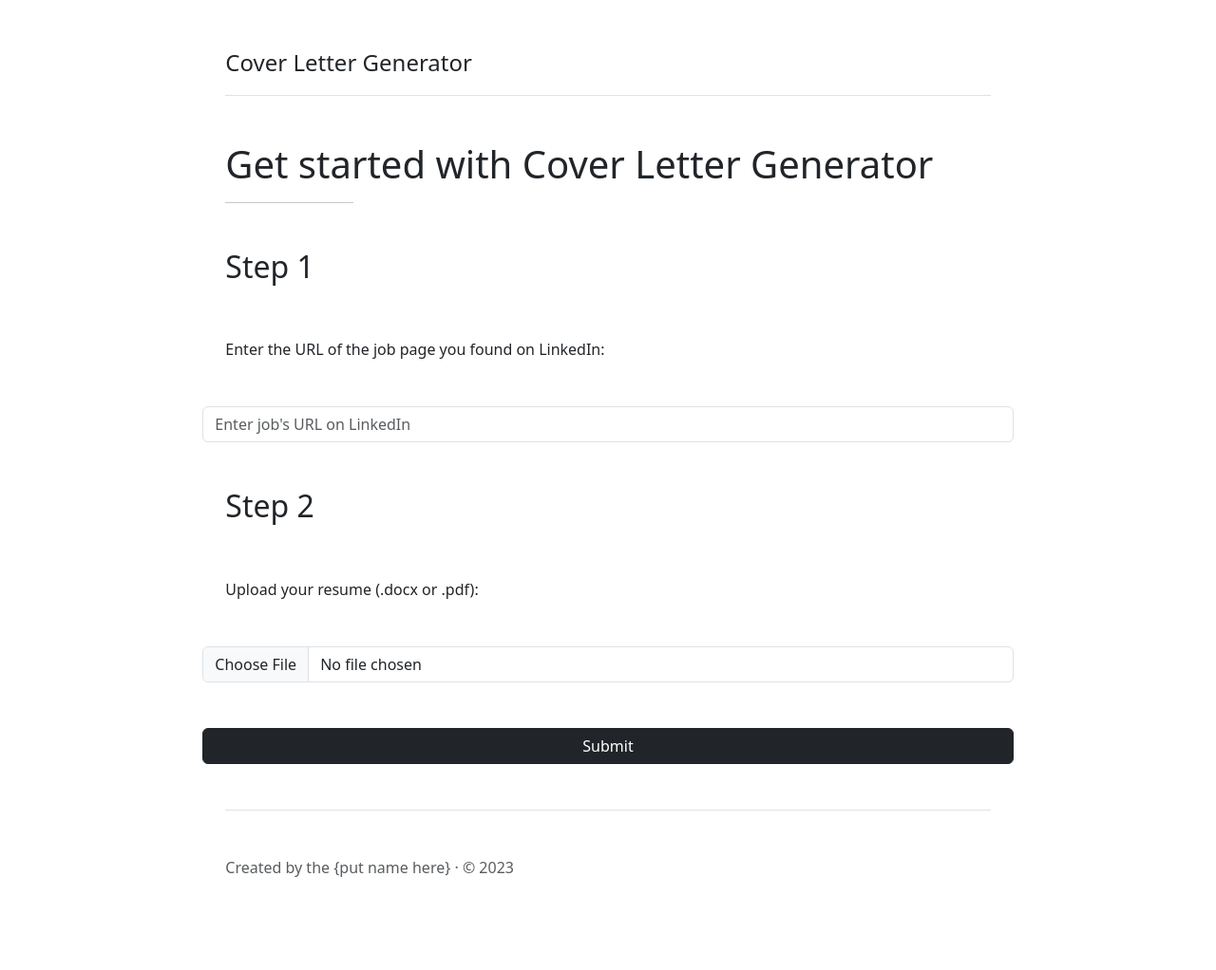
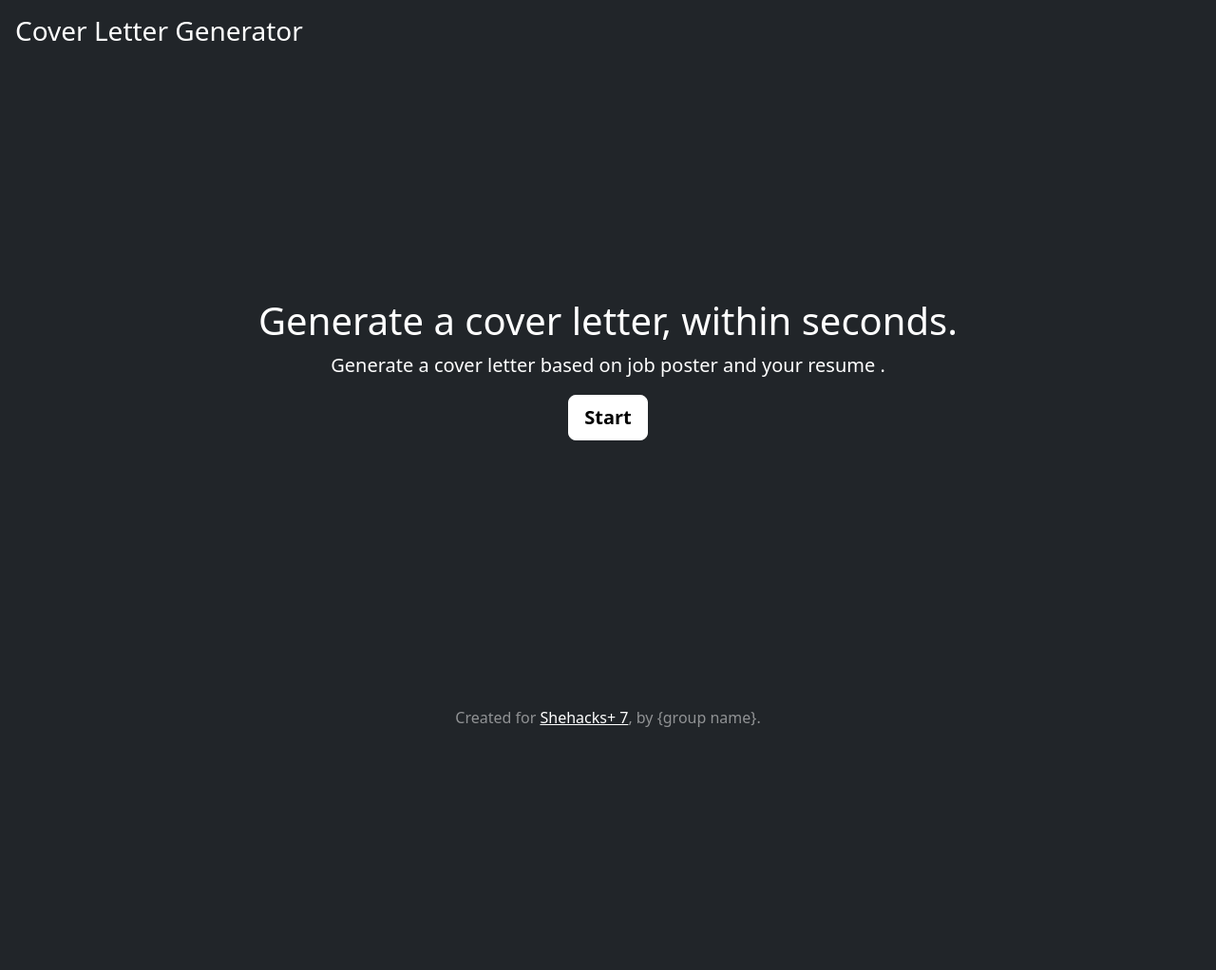
Before and after one commit to JennyHo5/cover-letter-generator, a Flask app: page / in a window 1280 px wide. Shown: the whole page at 95% size. After the commit the page ends 766 px from the top, so only its background shows below. Run offline with Flask 2, Linux system fonts and the light colour scheme; some libraries are stand-ins or nearby versions.

Commit message:
finish get and post method on three pages

```diff
--- a/app.py
+++ b/app.py
@@ -5,17 +5,28 @@ app = Flask(__name__)
 from crawler import crawl
 from resume_pdf import get_resume
 
-
 @app.route('/')
 def index():
-    return render_template('input.html')
+    return render_template('home.html')
 
-@app.route('/test', methods=['POST'])
-def test():
-    output = request.get_json()
-    result = json.loads(output)
-    url = crawl(result.get("job"))
-    print(url)
-    resume = get_resume(result.get("resume"))
-    print(resume)
-    return result
+
+@app.route('/output.html', methods=['GET', 'POST'])
+def output():
+    return render_template('output.html')
+
+
+@app.route('/input.html', methods=['GET', 'POST'])
+def input():
+    if request.method == "POST":
+        output = request.get_json()
+        result = json.loads(output)
+        url = crawl(result.get("job")).strip()
+        print(url)
+        resume = get_resume(result.get("resume"))
+        print(resume)
+        return render_template('output.html', value = url)
+    else:
+        return render_template("input.html")
+
+if __name__ == '__main__':
+   app.run()
--- a/templates/home.html
+++ b/templates/home.html
@@ -4,23 +4,10 @@
   <head>
     <meta charset="utf-8">
     <meta name="viewport" content="width=device-width, initial-scale=1">
-    <meta name="description" content="">
-    <meta name="author" content="Mark Otto, Jacob Thornton, and Bootstrap contributors">
     <meta name="generator" content="Hugo 0.108.0">
     <title>Cover Letter Generator</title>
 
-    <link rel="canonical" href="https://getbootstrap.com/docs/5.3/examples/cover/">
-
 <link href="https://cdn.jsdelivr.net/npm/bootstrap@5.3.0-alpha1/dist/css/bootstrap.min.css" rel="stylesheet" integrity="sha384-GLhlTQ8iRABdZLl6O3oVMWSktQOp6b7In1Zl3/Jr59b6EGGoI1aFkw7cmDA6j6gD" crossorigin="anonymous">
-
-    <!-- Favicons -->
-<link rel="apple-touch-icon" href="/docs/5.3/assets/img/favicons/apple-touch-icon.png" sizes="180x180">
-<link rel="icon" href="/docs/5.3/assets/img/favicons/favicon-32x32.png" sizes="32x32" type="image/png">
-<link rel="icon" href="/docs/5.3/assets/img/favicons/favicon-16x16.png" sizes="16x16" type="image/png">
-<link rel="manifest" href="/docs/5.3/assets/img/favicons/manifest.json">
-<link rel="mask-icon" href="/docs/5.3/assets/img/favicons/safari-pinned-tab.svg" color="#712cf9">
-<link rel="icon" href="/docs/5.3/assets/img/favicons/favicon.ico">
-<meta name="theme-color" content="#712cf9">
 
 
     <!-- Custom styles for this template -->
@@ -44,7 +31,7 @@
   </main>
 
   <footer class="mt-auto text-white-50">
-    <p>Created for <a href="https://getbootstrap.com/" class="text-white">Shehacks+ 7</a>, by {group name}.</p>
+    <p>Created for <a href="https://shehacks-7.devpost.com/?preview_token=kd4WfxSA0YgVT6IaA1TcjHT8%2FHKHIx544Ee0blYkA2I%3D" class="text-white">Shehacks+ 7</a>, by {group name}.</p>
   </footer>
 </div>
 
--- a/templates/input.html
+++ b/templates/input.html
@@ -5,12 +5,7 @@
   <meta charset="utf-8">
   <meta name="viewport" content="width=device-width, initial-scale=1">
   <meta name="description" content="">
-  <meta name="author" content="Mark Otto, Jacob Thornton, and Bootstrap contributors">
-  <meta name="generator" content="Hugo 0.108.0">
   <title>Cover Letter Generator</title>
-
-
-  <link rel="canonical" href="https://getbootstrap.com/docs/5.3/examples/starter-template/">
 
 
   <link href="https://cdn.jsdelivr.net/npm/bootstrap@5.3.0-alpha1/dist/css/bootstrap.min.css" rel="stylesheet" integrity="sha384-GLhlTQ8iRABdZLl6O3oVMWSktQOp6b7In1Zl3/Jr59b6EGGoI1aFkw7cmDA6j6gD" crossorigin="anonymous">
@@ -33,13 +28,14 @@
       <div class="row g-5">
 
         <h2>Step 1</h2>
-        <label for="job">Enter the URL of the job page you found on LinkedIn:</label>
-        <input type="text" class="form-control" aria-describedby="job" placeholder="Enter job's URL on LinkedIn" id="job">
-
-        <h2>Step 2</h2>
-        <label for="resume" class="resume">Upload your resume (.docx or .pdf): </label>
-        <input class="form-control" type="file" id="resume">
-        <button type="submit" class="btn btn-dark" onclick="submit()">Submit</button>
+        <form class="" action="#" method="post">
+          <label for="job">Enter the URL of the job page you found on LinkedIn:</label>
+          <input type="text" class="form-control" aria-describedby="job" placeholder="Enter job's URL on LinkedIn" id="job" name="job">
+          <h2>Step 2</h2>
+          <label for="resume" class="resume">Upload your resume (.docx or .pdf): </label>
+          <input class="form-control" type="file" id="resume" name="resume">
+        </form>
+        <a href="output.html" class="btn btn-dark" onclick="submit()">Start</a>
 
       </div>
     </main>
@@ -64,7 +60,7 @@
       };
       const s = JSON.stringify(dict_values);
       $.ajax({
-        url: "/test",
+        url: "/input.html",
         type: "POST",
         contentType: "application/json",
         data: JSON.stringify(s)
```
Also changed, not shown: templates/output.html (+3 -6 lines).
